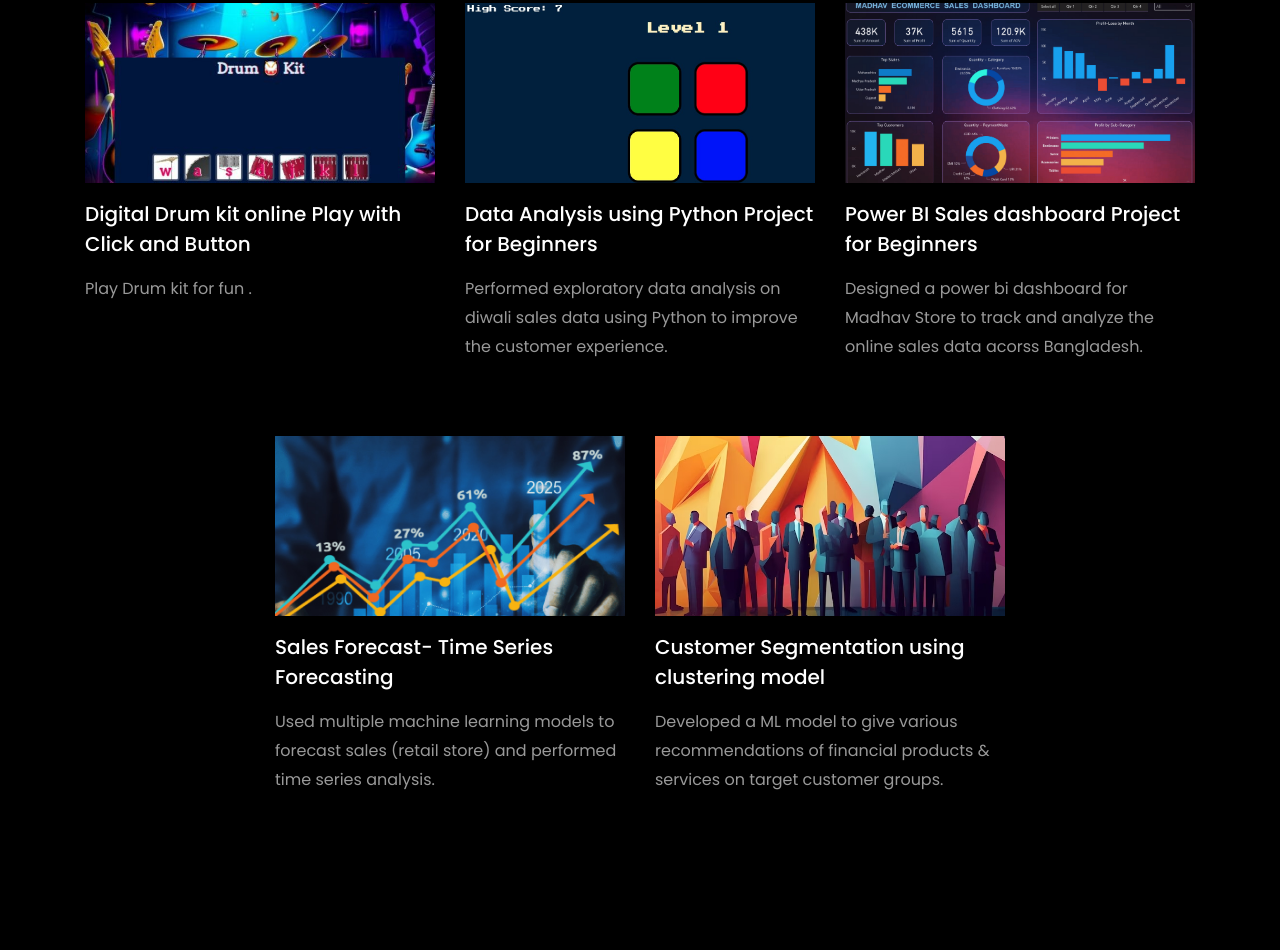
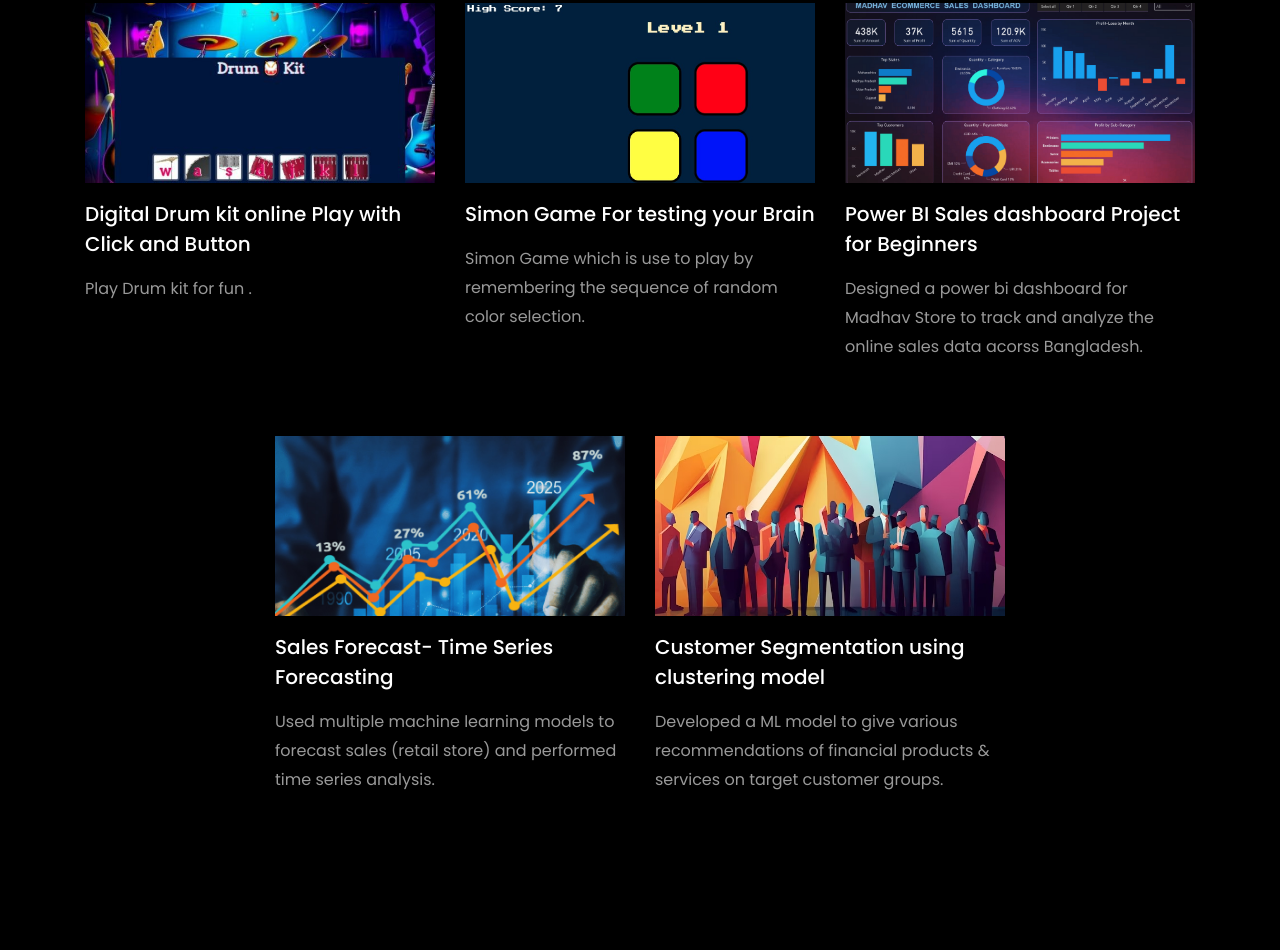
Before and after one commit to mdparvezmussaruf/myPortfolio, a plain HTML site: page index.html in a window 1280 px wide. Shown: the part 3689-4639 px from the top of the page. Drawn offline with Linux system fonts and the light colour scheme; files whose address does not match are found by name.

Commit message:
index.html

```diff
--- a/index.html
+++ b/index.html
@@ -396,14 +396,15 @@
             </div>
           </div>
 
+
           <div class="col-md-4 d-flex ftco-animate">
           	<div class="blog-entry justify-content-end">
-              <a href="https://github.com/" class="block-20 zoom-effect" style="background-image: url('images/proj_2.jpg');">
+              <a href="https://md-parvez-mussaruf.github.io/simons-game/" class="block-20 zoom-effect" style="background-image: url('images/proj_2.jpg');">
               </a>
               <div class="text mt-3 float-right d-block">
 
-                <h3 class="heading"><a href="https://github.com/">Data Analysis using Python Project for Beginners</a></h3>
-                <p>Performed exploratory data analysis on diwali sales data using Python to improve the customer experience.</p>
+                <h3 class="heading"><a href="https://md-parvez-mussaruf.github.io/simons-game/">Simon Game For testing your Brain</a></h3>
+                <p>Simon Game which is use to play by remembering the sequence of random color selection. </p>
               </div>
             </div>
           </div>
```
